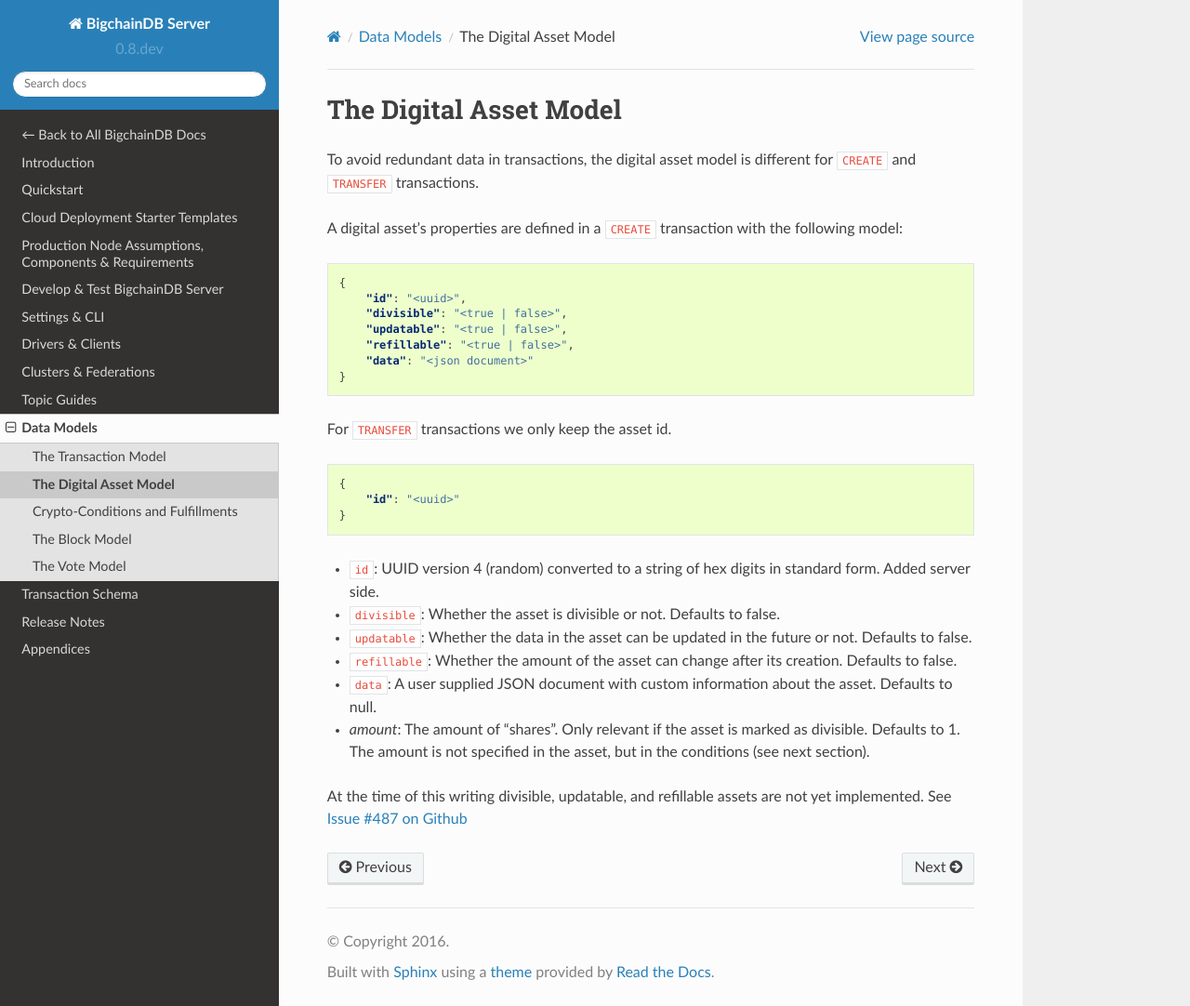
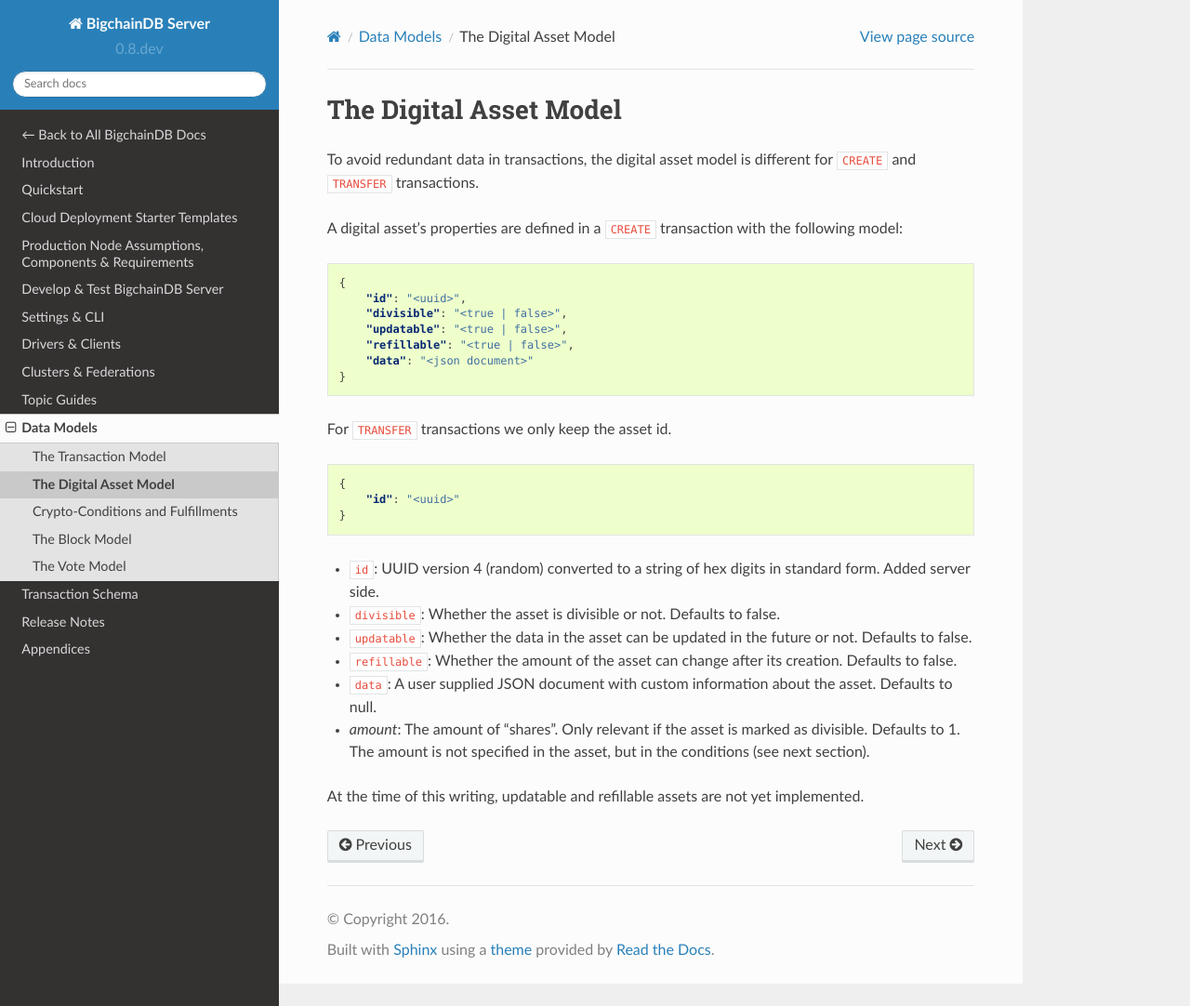
Before and after one commit to bigchaindb/bigchaindb, a Sphinx documentation site: the page built from docs/server/source/data-models/asset-model.md, in a window 1280 px wide and 1082 px high. Shown: the whole window at 93% size. Built offline with Sphinx 7.4.7 and the Read the Docs theme 2.0.0, drawn with Linux system fonts in a browser that asks for light colours.

Commit message:
Updated asset-model.md docs re/ divisible assets

```diff
--- a/docs/server/source/data-models/asset-model.md
+++ b/docs/server/source/data-models/asset-model.md
@@ -28,5 +28,4 @@ For `TRANSFER` transactions we only keep the asset id.
 - `data`: A user supplied JSON document with custom information about the asset. Defaults to null.
 - _amount_: The amount of "shares". Only relevant if the asset is marked as divisible. Defaults to 1. The amount is not specified in the asset, but in the conditions (see next section).
 
-At the time of this writing divisible, updatable, and refillable assets are not yet implemented.
-See [Issue #487 on Github](https://github.com/bigchaindb/bigchaindb/issues/487)
+At the time of this writing, updatable and refillable assets are not yet implemented.
```
